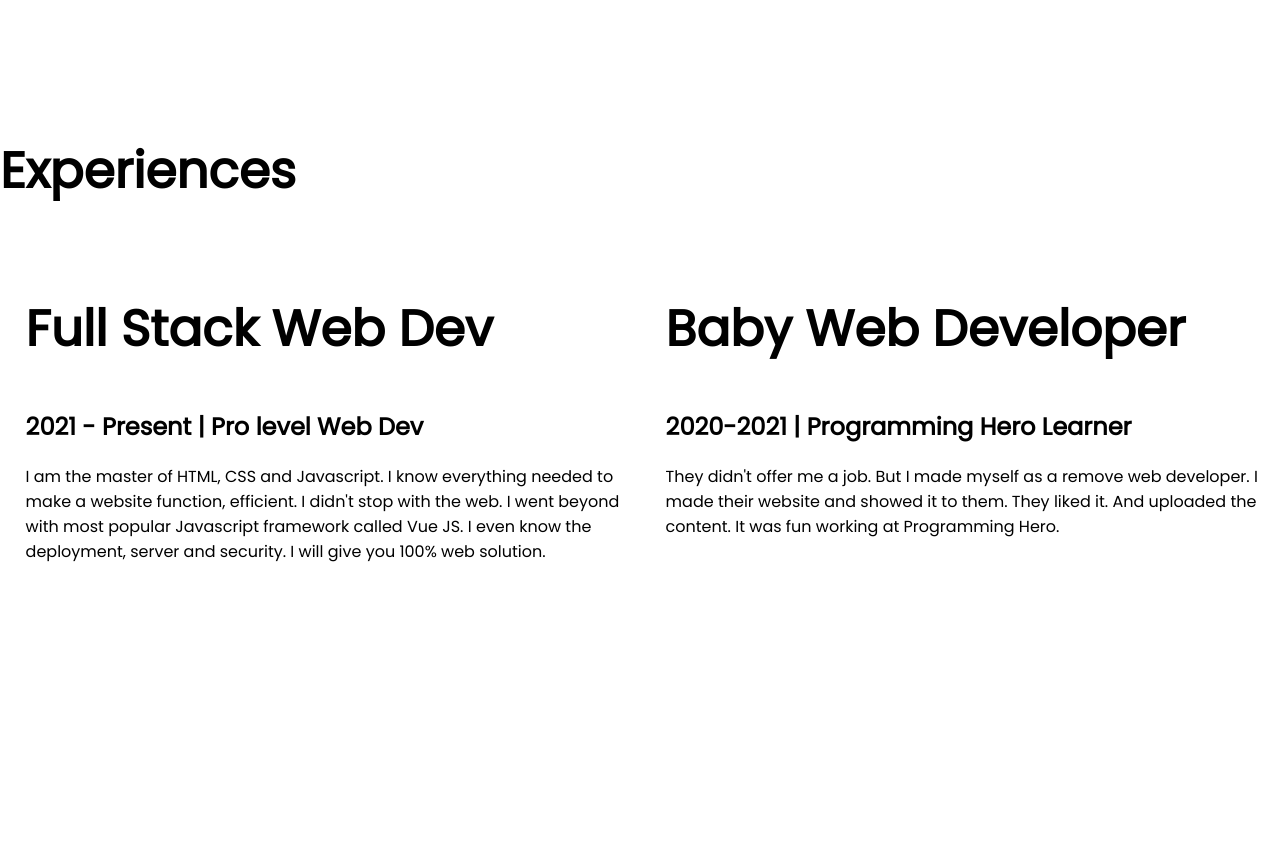
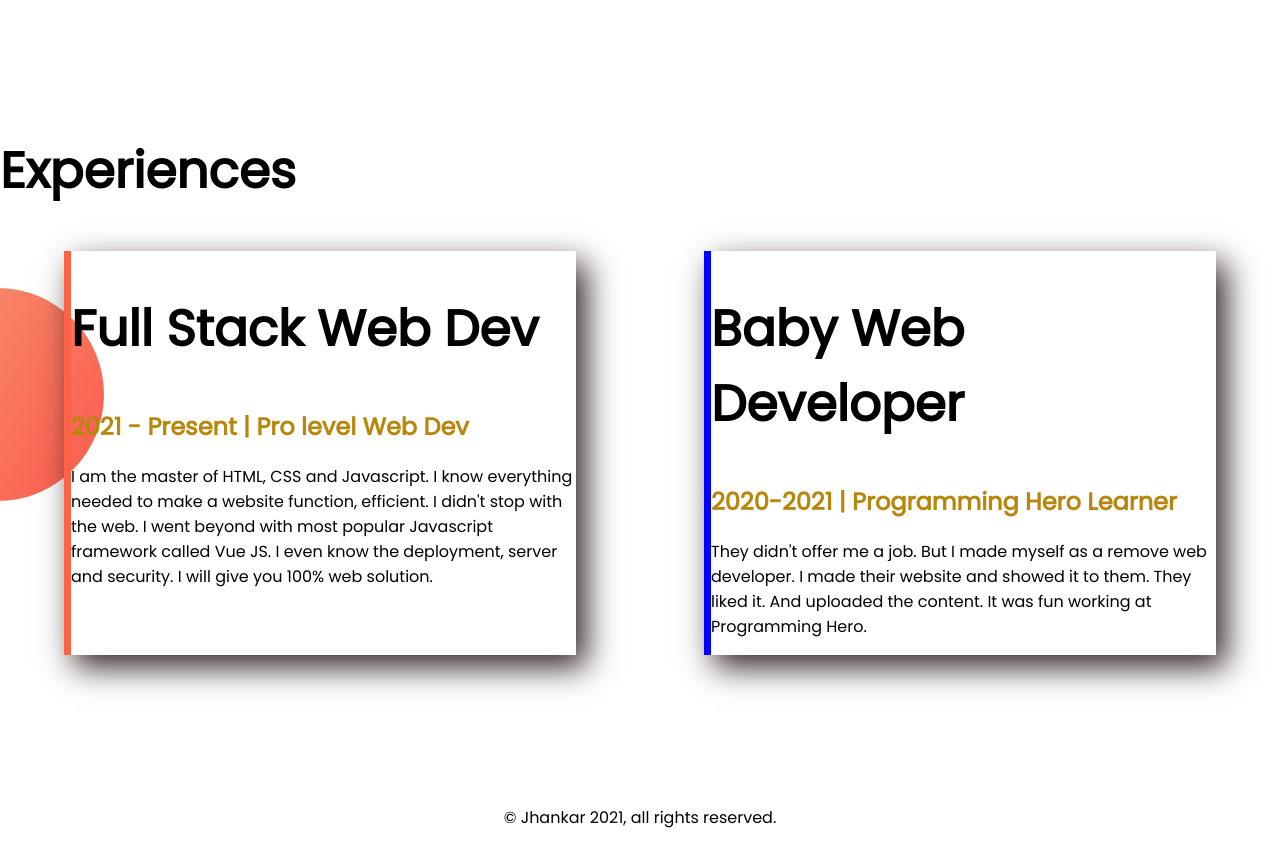
Before and after one commit to Shahriar-shaown/shaown-portfolio, a plain HTML site: page index.html in a window 1280 px wide. Shown: the part 1140-1986 px from the top of the page. Before the commit the page ends 1870 px from the top, so only its background shows below. Drawn offline with Linux system fonts and the light colour scheme.

Commit message:
footer-added

```diff
--- a/index.html
+++ b/index.html
@@ -37,17 +37,20 @@
   <section class="experience-new">
     <h1>Experiences</h1>
     <div class="flexible-cont">
-        <div class="half-width">
+        <div id="full-stack-web-developer" class="box">
             <h1>Full Stack Web Dev</h1>
-            <h2>2021 - Present | Pro level Web Dev</h2>
+            <h2 class="pp">2021 - Present | Pro level Web Dev</h2>
             <p>I am the master of HTML, CSS and Javascript. I know everything needed to make a website function, efficient. I didn't stop with the web. I went beyond with most popular Javascript framework called Vue JS. I even know the deployment, server and security. I will give you 100% web solution.</p>
         </div>
-        <div class="half-width">
+        <div id="baby-web-developer" class="box">
             <h1>Baby Web Developer</h1>
-            <h2>2020-2021 | Programming Hero Learner</h2>
+            <h2 class="pp">2020-2021 | Programming Hero Learner</h2>
             <p>They didn't offer me a job. But I made myself as a remove web developer. I made their website and showed it to them. They liked it. And uploaded the content. It was fun working at Programming Hero.</p>
         </div>
     </div>
   </section>
 </body>
+<footer>
+  <p>© Jhankar 2021, all rights reserved.</p>
+</footer>
 </html>
--- a/style.css
+++ b/style.css
@@ -39,3 +39,24 @@
 .padding{
     padding-right: 100px;
 }
+.box{
+    width: 50%;
+    margin-left: 5%;
+    margin-right: 5%;
+    padding left: 20px;
+    box-shadow: 10px 12px 30px rgb(51, 36, 36);
+}
+.experience-new{
+    background-image: url(images/exp-bg.png);
+    background-repeat: no-repeat;
+    background-position: left;
+}
+#full-stack-web-developer{
+    border-left: 7px solid tomato;
+}
+#baby-web-developer{
+    border-left: 7px solid blue;
+}
+footer p{
+    text-align: center;
+}
```
